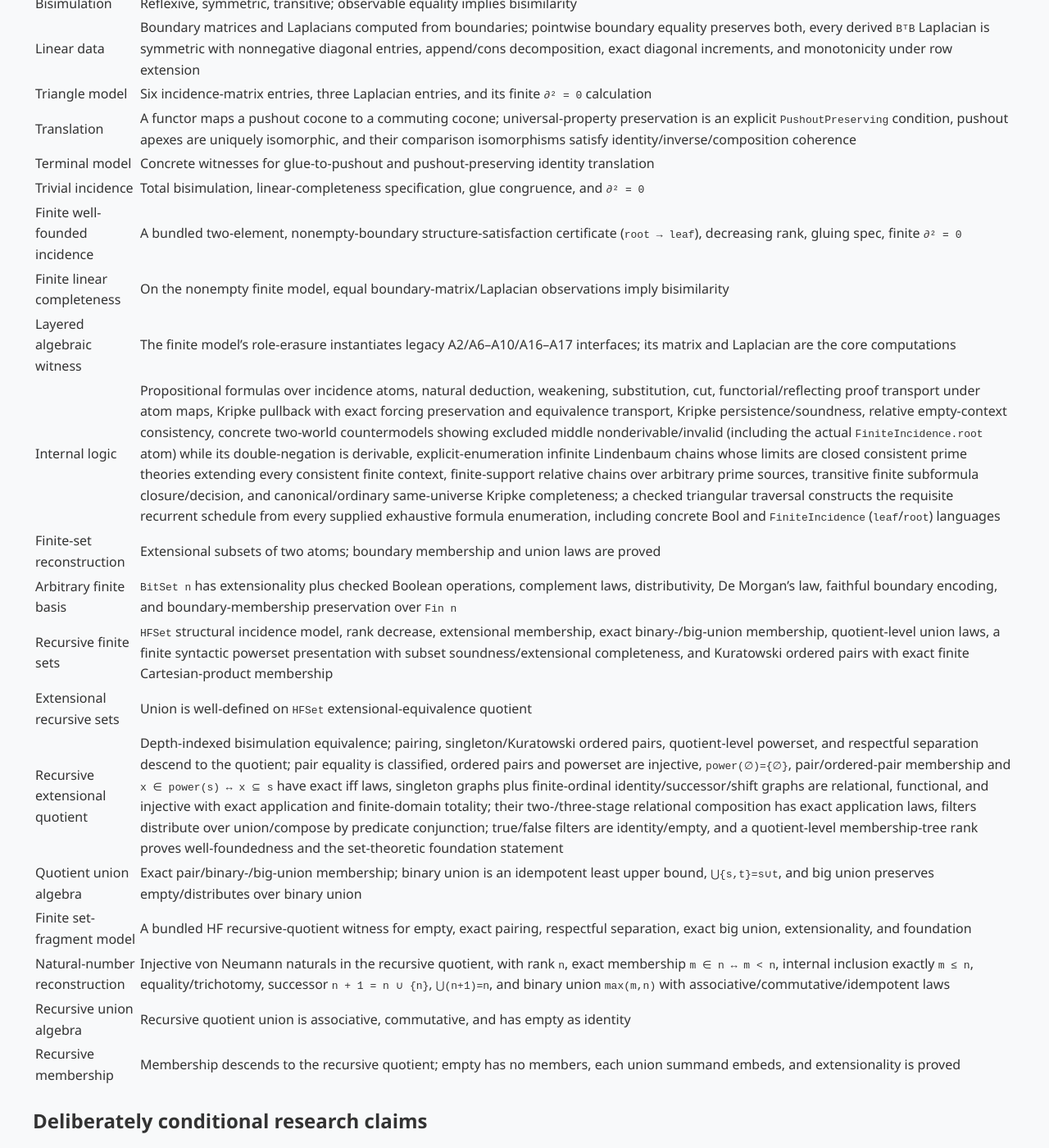
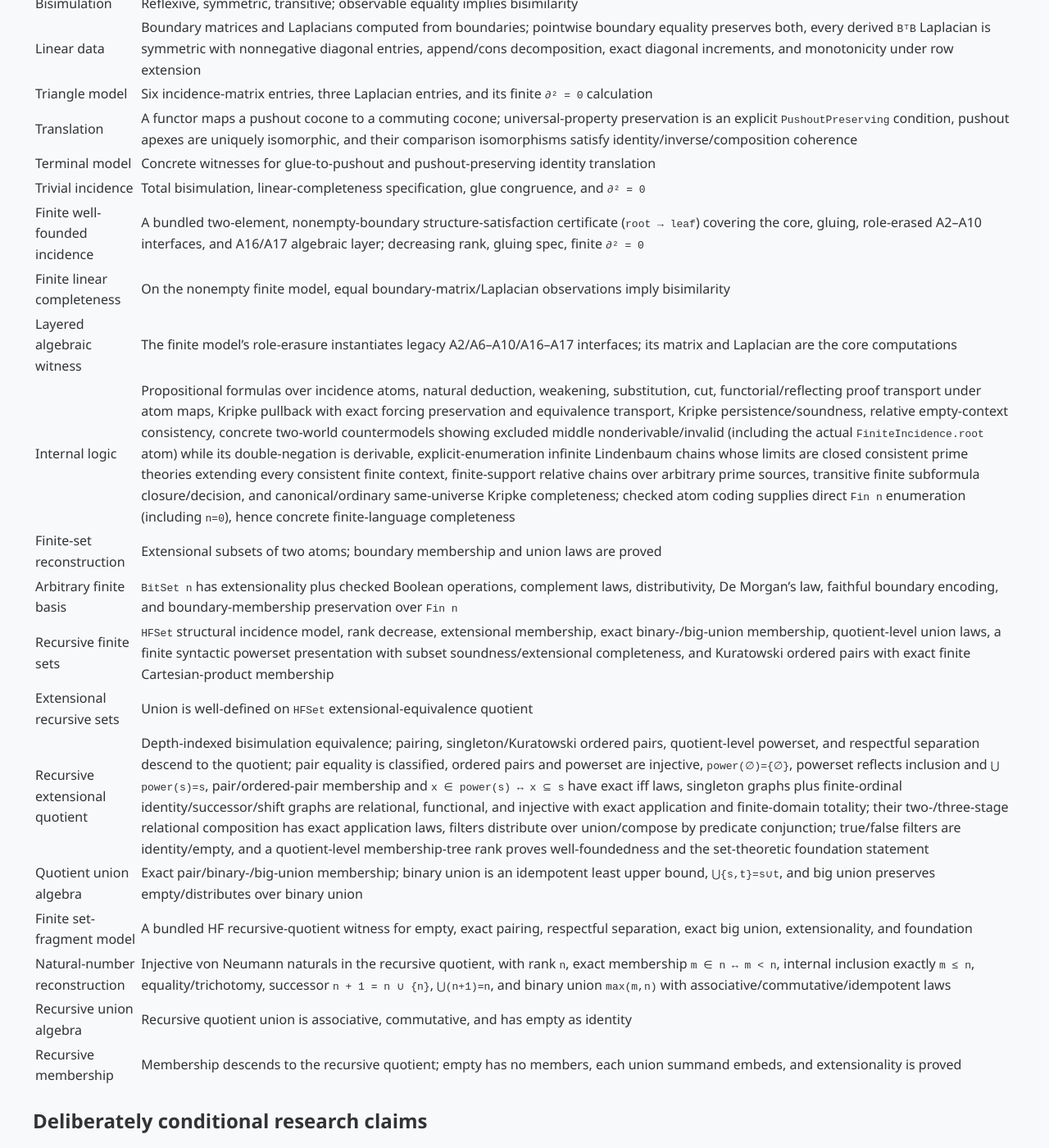
Before and after one commit to com-junkawasaki/inc, a Jekyll site: the page built from docs/verification.md, in a window 1280 px wide and 1400 px high, scrolled down 676 px. Shown: the whole window at 82% size. Built offline with Jekyll 4.4.1, drawn with Linux system fonts in a browser that asks for light colours.

Commit message:
feat(inc): extend finite language and set models

```diff
--- a/docs/verification.md
+++ b/docs/verification.md
@@ -23,15 +23,15 @@ the triangle example.
 | Translation | A functor maps a pushout cocone to a commuting cocone; universal-property preservation is an explicit `PushoutPreserving` condition, pushout apexes are uniquely isomorphic, and their comparison isomorphisms satisfy identity/inverse/composition coherence |
 | Terminal model | Concrete witnesses for glue-to-pushout and pushout-preserving identity translation |
 | Trivial incidence | Total bisimulation, linear-completeness specification, glue congruence, and `∂² = 0` |
-| Finite well-founded incidence | A bundled two-element, nonempty-boundary structure-satisfaction certificate (`root → leaf`), decreasing rank, gluing spec, finite `∂² = 0` |
+| Finite well-founded incidence | A bundled two-element, nonempty-boundary structure-satisfaction certificate (`root → leaf`) covering the core, gluing, role-erased A2–A10 interfaces, and A16/A17 algebraic layer; decreasing rank, gluing spec, finite `∂² = 0` |
 | Finite linear completeness | On the nonempty finite model, equal boundary-matrix/Laplacian observations imply bisimilarity |
 | Layered algebraic witness | The finite model's role-erasure instantiates legacy A2/A6–A10/A16–A17 interfaces; its matrix and Laplacian are the core computations |
-| Internal logic | Propositional formulas over incidence atoms, natural deduction, weakening, substitution, cut, functorial/reflecting proof transport under atom maps, Kripke pullback with exact forcing preservation and equivalence transport, Kripke persistence/soundness, relative empty-context consistency, concrete two-world countermodels showing excluded middle nonderivable/invalid (including the actual `FiniteIncidence.root` atom) while its double-negation is derivable, explicit-enumeration infinite Lindenbaum chains whose limits are closed consistent prime theories extending every consistent finite context, finite-support relative chains over arbitrary prime sources, transitive finite subformula closure/decision, and canonical/ordinary same-universe Kripke completeness; a checked triangular traversal constructs the requisite recurrent schedule from every supplied exhaustive formula enumeration, including concrete Bool and `FiniteIncidence` (`leaf`/`root`) languages |
+| Internal logic | Propositional formulas over incidence atoms, natural deduction, weakening, substitution, cut, functorial/reflecting proof transport under atom maps, Kripke pullback with exact forcing preservation and equivalence transport, Kripke persistence/soundness, relative empty-context consistency, concrete two-world countermodels showing excluded middle nonderivable/invalid (including the actual `FiniteIncidence.root` atom) while its double-negation is derivable, explicit-enumeration infinite Lindenbaum chains whose limits are closed consistent prime theories extending every consistent finite context, finite-support relative chains over arbitrary prime sources, transitive finite subformula closure/decision, and canonical/ordinary same-universe Kripke completeness; checked atom coding supplies direct `Fin n` enumeration (including `n=0`), hence concrete finite-language completeness |
 | Finite-set reconstruction | Extensional subsets of two atoms; boundary membership and union laws are proved |
 | Arbitrary finite basis | `BitSet n` has extensionality plus checked Boolean operations, complement laws, distributivity, De Morgan's law, faithful boundary encoding, and boundary-membership preservation over `Fin n` |
 | Recursive finite sets | `HFSet` structural incidence model, rank decrease, extensional membership, exact binary-/big-union membership, quotient-level union laws, a finite syntactic powerset presentation with subset soundness/extensional completeness, and Kuratowski ordered pairs with exact finite Cartesian-product membership |
 | Extensional recursive sets | Union is well-defined on `HFSet` extensional-equivalence quotient |
-| Recursive extensional quotient | Depth-indexed bisimulation equivalence; pairing, singleton/Kuratowski ordered pairs, quotient-level powerset, and respectful separation descend to the quotient; pair equality is classified, ordered pairs and powerset are injective, `power(∅)={∅}`, pair/ordered-pair membership and `x ∈ power(s) ↔ x ⊆ s` have exact iff laws, singleton graphs plus finite-ordinal identity/successor/shift graphs are relational, functional, and injective with exact application and finite-domain totality; their two-/three-stage relational composition has exact application laws, filters distribute over union/compose by predicate conjunction; true/false filters are identity/empty, and a quotient-level membership-tree rank proves well-foundedness and the set-theoretic foundation statement |
+| Recursive extensional quotient | Depth-indexed bisimulation equivalence; pairing, singleton/Kuratowski ordered pairs, quotient-level powerset, and respectful separation descend to the quotient; pair equality is classified, ordered pairs and powerset are injective, `power(∅)={∅}`, powerset reflects inclusion and `⋃ power(s)=s`, pair/ordered-pair membership and `x ∈ power(s) ↔ x ⊆ s` have exact iff laws, singleton graphs plus finite-ordinal identity/successor/shift graphs are relational, functional, and injective with exact application and finite-domain totality; their two-/three-stage relational composition has exact application laws, filters distribute over union/compose by predicate conjunction; true/false filters are identity/empty, and a quotient-level membership-tree rank proves well-foundedness and the set-theoretic foundation statement |
 | Quotient union algebra | Exact pair/binary-/big-union membership; binary union is an idempotent least upper bound, `⋃{s,t}=s∪t`, and big union preserves empty/distributes over binary union |
 | Finite set-fragment model | A bundled HF recursive-quotient witness for empty, exact pairing, respectful separation, exact big union, extensionality, and foundation |
 | Natural-number reconstruction | Injective von Neumann naturals in the recursive quotient, with rank `n`, exact membership `m ∈ n ↔ m < n`, internal inclusion exactly `m ≤ n`, equality/trichotomy, successor `n + 1 = n ∪ {n}`, `⋃(n+1)=n`, and binary union `max(m,n)` with associative/commutative/idempotent laws |
```
Also changed, not shown: README.md, 3 other files.
